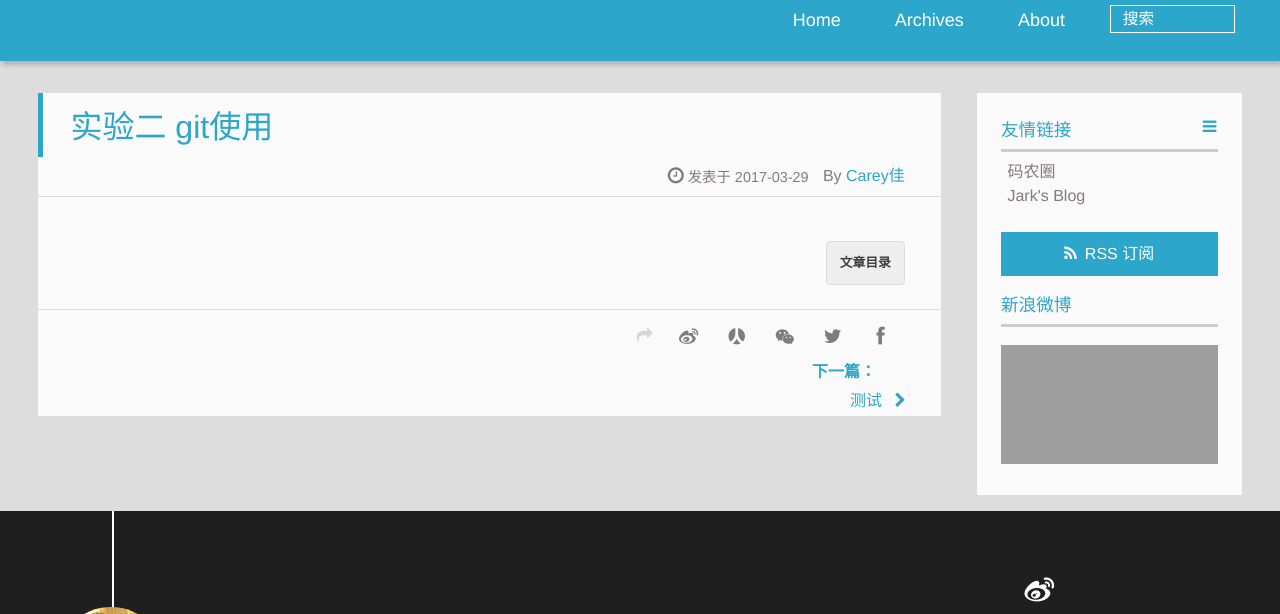
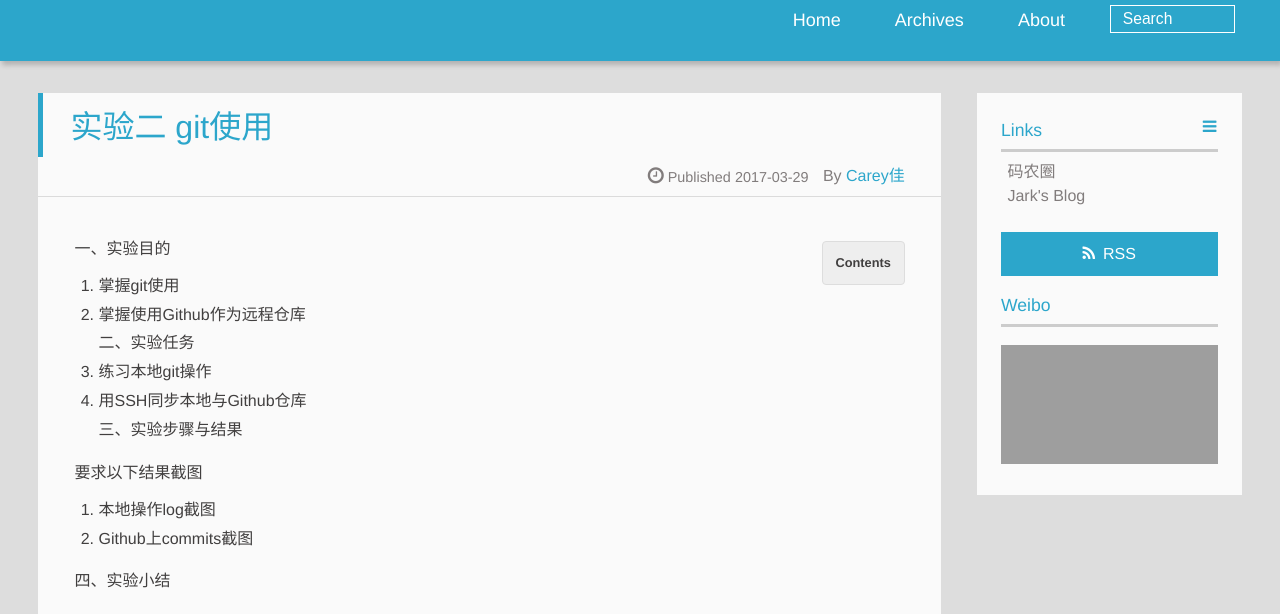
Before and after one commit to Careyjia/Careyjia.github.io, a plain HTML site: page 2017/03/29/textshiyaner/index.html in a window 1280 px wide. Shown: the part 120-734 px from the top of the page. Drawn offline with Linux system fonts and the light colour scheme; grey boxes are pictures that could not be loaded; a script that the page names is missing.

Commit message:
Site updated: 2017-03-29 16:18:46

```diff
--- a/2017/03/29/textshiyaner/index.html
+++ b/2017/03/29/textshiyaner/index.html
@@ -11,13 +11,52 @@
 
 
 
-    <meta property="og:type" content="article">
+    <meta name="description" content="一、实验目的
+
+掌握git使用
+掌握使用Github作为远程仓库二、实验任务
+练习本地git操作
+用SSH同步本地与Github仓库三、实验步骤与结果
+
+要求以下结果截图
+
+本地操作log截图
+Github上commits截图
+
+四、实验小结">
+<meta property="og:type" content="article">
 <meta property="og:title" content="实验二 git使用">
 <meta property="og:url" content="http://yoursite.com/2017/03/29/textshiyaner/index.html">
 <meta property="og:site_name" content="佳佳的博客">
-<meta property="og:updated_time" content="2017-03-29T07:54:09.614Z">
+<meta property="og:description" content="一、实验目的
+
+掌握git使用
+掌握使用Github作为远程仓库二、实验任务
+练习本地git操作
+用SSH同步本地与Github仓库三、实验步骤与结果
+
+要求以下结果截图
+
+本地操作log截图
+Github上commits截图
+
+四、实验小结">
+<meta property="og:updated_time" content="2017-03-29T08:18:25.792Z">
 <meta name="twitter:card" content="summary">
 <meta name="twitter:title" content="实验二 git使用">
+<meta name="twitter:description" content="一、实验目的
+
+掌握git使用
+掌握使用Github作为远程仓库二、实验任务
+练习本地git操作
+用SSH同步本地与Github仓库三、实验步骤与结果
+
+要求以下结果截图
+
+本地操作log截图
+Github上commits截图
+
+四、实验小结">
 
 
     <link rel="alternative" href="/atom.xml" title="佳佳的博客" type="application/atom+xml">
@@ -45,7 +84,7 @@
 				<h1 class="site-name"><a href="/" title="佳佳的博客">佳佳的博客</a></h1>
 				<h2 class="blog-motto"></h2>
 			</div>
-			<div class="navbar"><a class="navbutton navmobile" href="#" title="菜单">
+			<div class="navbar"><a class="navbutton navmobile" href="#" title="Menu">
 			</a></div>
 			<nav class="animated">
 				<ul>
@@ -61,7 +100,7 @@
 
 					<form class="search" action="//google.com/search" method="get" accept-charset="utf-8">
 						<label>Search</label>
-						<input type="search" id="search" name="q" autocomplete="off" maxlength="20" placeholder="搜索" />
+						<input type="search" id="search" name="q" autocomplete="off" maxlength="20" placeholder="Search" />
 						<input type="hidden" name="q" value="site:yoursite.com">
 					</form>
 
@@ -84,19 +123,32 @@
 		<a href="/about" title="Carey佳" target="_blank" itemprop="author">Carey佳</a>
 
   <p class="article-time">
-    <time datetime="2017-03-29T07:40:08.000Z" itemprop="datePublished"> 发表于 2017-03-29</time>
+    <time datetime="2017-03-29T07:40:08.000Z" itemprop="datePublished"> Published 2017-03-29</time>
 
   </p>
 </header>
 	<div class="article-content">
 
 		<div id="toc" class="toc-article">
-			<strong class="toc-title">文章目录</strong>
+			<strong class="toc-title">Contents</strong>
 
 
 
 		</div>
 
+		<p>一、实验目的</p>
+<ol>
+<li>掌握git使用</li>
+<li>掌握使用Github作为远程仓库<br>二、实验任务</li>
+<li>练习本地git操作</li>
+<li>用SSH同步本地与Github仓库<br>三、实验步骤与结果</li>
+</ol>
+<p>要求以下结果截图</p>
+<ol>
+<li>本地操作log截图</li>
+<li>Github上commits截图</li>
+</ol>
+<p>四、实验小结</p>
 
 	</div>
 		<footer class="article-footer clearfix">
@@ -136,17 +188,17 @@
 
 
 </div>
-      <div class="openaside"><a class="navbutton" href="#" title="显示侧边栏"></a></div>
+      <div class="openaside"><a class="navbutton" href="#" title="Show Sidebar"></a></div>
 
   <div id="toc" class="toc-aside">
-  <strong class="toc-title">文章目录</strong>
+  <strong class="toc-title">Contents</strong>
 
 
 
   </div>
 
 <div id="asidepart">
-<div class="closeaside"><a class="closebutton" href="#" title="隐藏侧边栏"></a></div>
+<div class="closeaside"><a class="closebutton" href="#" title="Hide Sidebar"></a></div>
 <aside class="clearfix">
 
 
@@ -157,7 +209,7 @@
 
 
   <div class="linkslist">
-  <p class="asidetitle">友情链接</p>
+  <p class="asidetitle">Links</p>
     <ul>
 
           <li>
@@ -179,11 +231,11 @@
 
 
   <div class="rsspart">
-	<a href="/atom.xml" target="_blank" title="rss">RSS 订阅</a>
+	<a href="/atom.xml" target="_blank" title="rss">RSS</a>
 </div>
 
   <div class="weiboshow">
-  <p class="asidetitle">新浪微博</p>
+  <p class="asidetitle">Weibo</p>
     <iframe width="100%" height="119" class="share_self"  frameborder="0" scrolling="no" src="http://widget.weibo.com/weiboshow/index.php?language=&width=0&height=119&fansRow=2&ptype=1&speed=0&skin=9&isTitle=1&noborder=1&isWeibo=0&isFans=0&uid=null&verifier=b3593ceb&dpc=1"></iframe>
 </div>
 
@@ -410,7 +462,7 @@ var _hmt = _hmt || [];
 <!-- Totop Begin -->
 
 	<div id="totop">
-	<a title="返回顶部"><img src="/img/scrollup.png"/></a>
+	<a title="Back to Top"><img src="/img/scrollup.png"/></a>
 	</div>
 	<script src="/js/totop.js"></script>
 
--- a/index.html
+++ b/index.html
@@ -44,7 +44,7 @@
 				<h1 class="site-name"><a href="/" title="佳佳的博客">佳佳的博客</a></h1>
 				<h2 class="blog-motto"></h2>
 			</div>
-			<div class="navbar"><a class="navbutton navmobile" href="#" title="菜单">
+			<div class="navbar"><a class="navbutton navmobile" href="#" title="Menu">
 			</a></div>
 			<nav class="animated">
 				<ul>
@@ -60,7 +60,7 @@
 
 					<form class="search" action="//google.com/search" method="get" accept-charset="utf-8">
 						<label>Search</label>
-						<input type="search" id="search" name="q" autocomplete="off" maxlength="20" placeholder="搜索" />
+						<input type="search" id="search" name="q" autocomplete="off" maxlength="20" placeholder="Search" />
 						<input type="hidden" name="q" value="site:yoursite.com">
 					</form>
 
@@ -85,12 +85,25 @@
 		<a href="/about" title="Carey佳" target="_blank" itemprop="author">Carey佳</a>
 
   <p class="article-time">
-    <time datetime="2017-03-29T07:40:08.000Z" itemprop="datePublished"> 发表于 2017-03-29</time>
+    <time datetime="2017-03-29T07:40:08.000Z" itemprop="datePublished"> Published 2017-03-29</time>
 
   </p>
 </header>
     <div class="article-content">
 
+        <p>一、实验目的</p>
+<ol>
+<li>掌握git使用</li>
+<li>掌握使用Github作为远程仓库<br>二、实验任务</li>
+<li>练习本地git操作</li>
+<li>用SSH同步本地与Github仓库<br>三、实验步骤与结果</li>
+</ol>
+<p>要求以下结果截图</p>
+<ol>
+<li>本地操作log截图</li>
+<li>Github上commits截图</li>
+</ol>
+<p>四、实验小结</p>
 
 
 
@@ -134,7 +147,7 @@
 		<a href="/about" title="Carey佳" target="_blank" itemprop="author">Carey佳</a>
 
   <p class="article-time">
-    <time datetime="2017-03-29T06:25:40.854Z" itemprop="datePublished"> 发表于 2017-03-29</time>
+    <time datetime="2017-03-29T06:25:40.854Z" itemprop="datePublished"> Published 2017-03-29</time>
 
   </p>
 </header>
@@ -173,10 +186,10 @@
 
 
 </div>
-      <div class="openaside"><a class="navbutton" href="#" title="显示侧边栏"></a></div>
+      <div class="openaside"><a class="navbutton" href="#" title="Show Sidebar"></a></div>
 
 <div id="asidepart">
-<div class="closeaside"><a class="closebutton" href="#" title="隐藏侧边栏"></a></div>
+<div class="closeaside"><a class="closebutton" href="#" title="Hide Sidebar"></a></div>
 <aside class="clearfix">
 
 
@@ -187,7 +200,7 @@
 
 
   <div class="linkslist">
-  <p class="asidetitle">友情链接</p>
+  <p class="asidetitle">Links</p>
     <ul>
 
           <li>
@@ -209,11 +222,11 @@
 
 
   <div class="rsspart">
-	<a href="/atom.xml" target="_blank" title="rss">RSS 订阅</a>
+	<a href="/atom.xml" target="_blank" title="rss">RSS</a>
 </div>
 
   <div class="weiboshow">
-  <p class="asidetitle">新浪微博</p>
+  <p class="asidetitle">Weibo</p>
     <iframe width="100%" height="119" class="share_self"  frameborder="0" scrolling="no" src="http://widget.weibo.com/weiboshow/index.php?language=&width=0&height=119&fansRow=2&ptype=1&speed=0&skin=9&isTitle=1&noborder=1&isWeibo=0&isFans=0&uid=null&verifier=b3593ceb&dpc=1"></iframe>
 </div>
 
@@ -363,7 +376,7 @@ var _hmt = _hmt || [];
 <!-- Totop Begin -->
 
 	<div id="totop">
-	<a title="返回顶部"><img src="/img/scrollup.png"/></a>
+	<a title="Back to Top"><img src="/img/scrollup.png"/></a>
 	</div>
 	<script src="/js/totop.js"></script>
 
```
Also changed, not shown: 2017/03/29/hello-world/index.html (+11 -11 lines), archives/2017/03/index.html (+5 -5 lines), archives/2017/index.html (+5 -5 lines), archives/index.html (+6 -6 lines).
